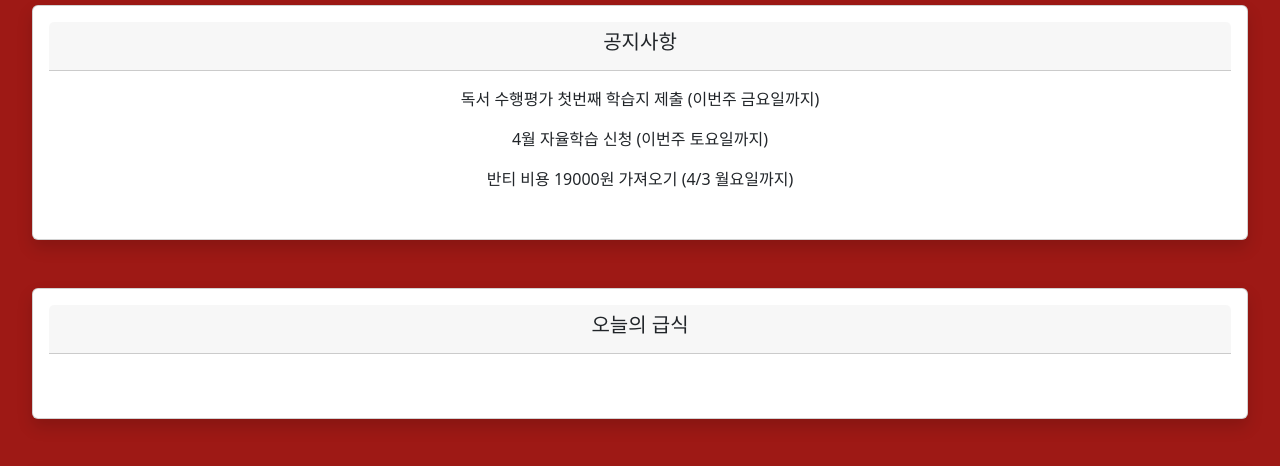
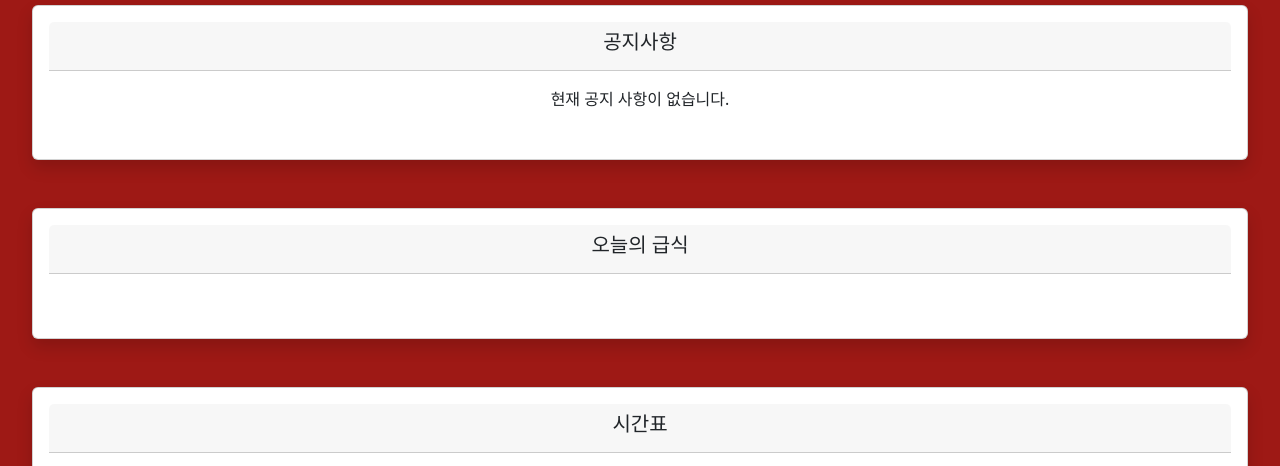
Before and after one commit to yeonhj0507/kh308.github.io, a plain HTML site: page src/index.html in a window 1280 px wide. Shown: the part 275-741 px from the top of the page. Drawn offline with nearby package versions, Linux system fonts and the light colour scheme; no server answers.

Commit message:
Update index.html

```diff
--- a/src/index.html
+++ b/src/index.html
@@ -39,9 +39,7 @@
       <h5>공지사항</h5>
     </div>
     <div class="card-body">
-      <p>독서 수행평가 첫번째 학습지 제출 (이번주 금요일까지)</p>
-      <p>4월 자율학습 신청 (이번주 토요일까지)</p>
-      <p>반티 비용 19000원 가져오기 (4/3 월요일까지)</p>
+      <p>현재 공지 사항이 없습니다.</p>
     </div>
   </div>
 
```
